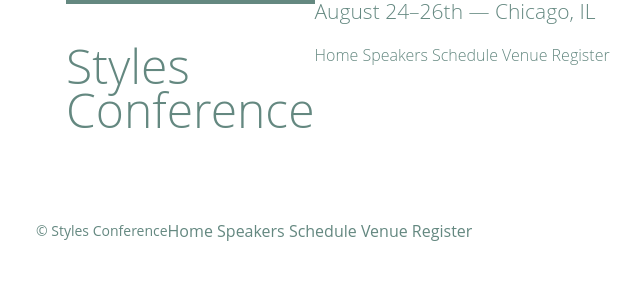
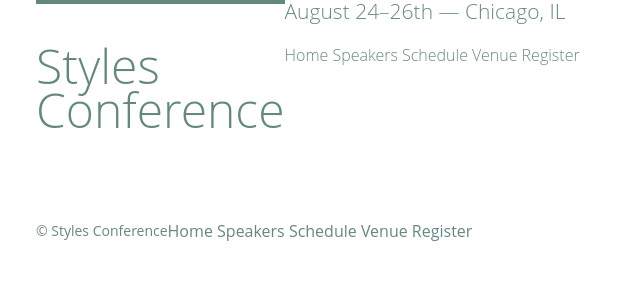
Before and after one commit to KevinAdu/shay-howe-tutorial, a plain HTML site: page schedule.html in a window 1280 px wide. Shown: the whole page, without its empty margins (154-794 px from the left). Drawn offline with Linux system fonts and the light colour scheme.

Commit message:
Fixed clearfix issue

```diff
--- a/assets/stylesheets/main.css
+++ b/assets/stylesheets/main.css
@@ -55,7 +55,7 @@ Custom Styles
 
 body {
 	color: #888;
-	font: 300 16px/22px "Open Sans", "Helvetice Neue", Helvetica, Arial, sans-serif;
+	font: 300 16px/22px "Open Sans", "Helvetica Neue", Helvetica, Arial, sans-serif;
 }
 
 .teaser a:hover h3 {
@@ -114,10 +114,10 @@ body {
  ==========
  */
 
- .group:before
+ .group:before,
  .group:after {
+ 	content: "";
  	display: table;
- 	content: "";
  }
 
  .group:after {
--- a/schedule.html
+++ b/schedule.html
@@ -7,11 +7,9 @@
 </head>
 <body>
 	<header class="container group">
-		<section class="container">
-			<h1 class="logo">
-			<a href="index.html">Styles <br> Conference</a>
-			</h1>
-		</section>
+		<h1 class="logo">
+			<a href="index.html">Styles <br/> Conference</a>
+		</h1>
 		<h3>August 24&ndash;26th &mdash; Chicago, IL</h3>
 		<nav>
 			<a href="index.html">Home</a>
@@ -31,6 +29,5 @@
 			<a href="register.html">Register</a>
 		</nav>
 	</footer>
-</section>
 </body>
 </html>
```
Also changed, not shown: index.html (+1 -3 lines). Lines whose indentation alone changed are shown as unchanged.
